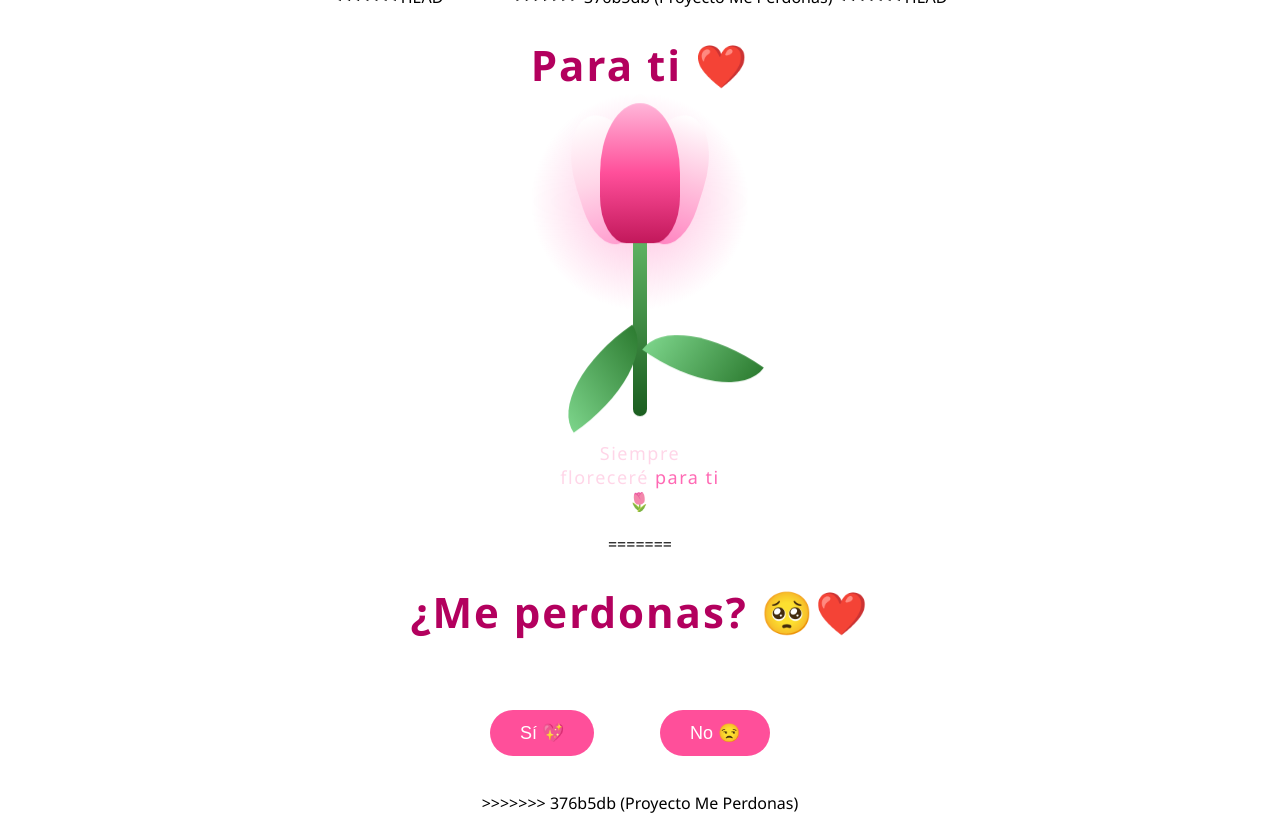
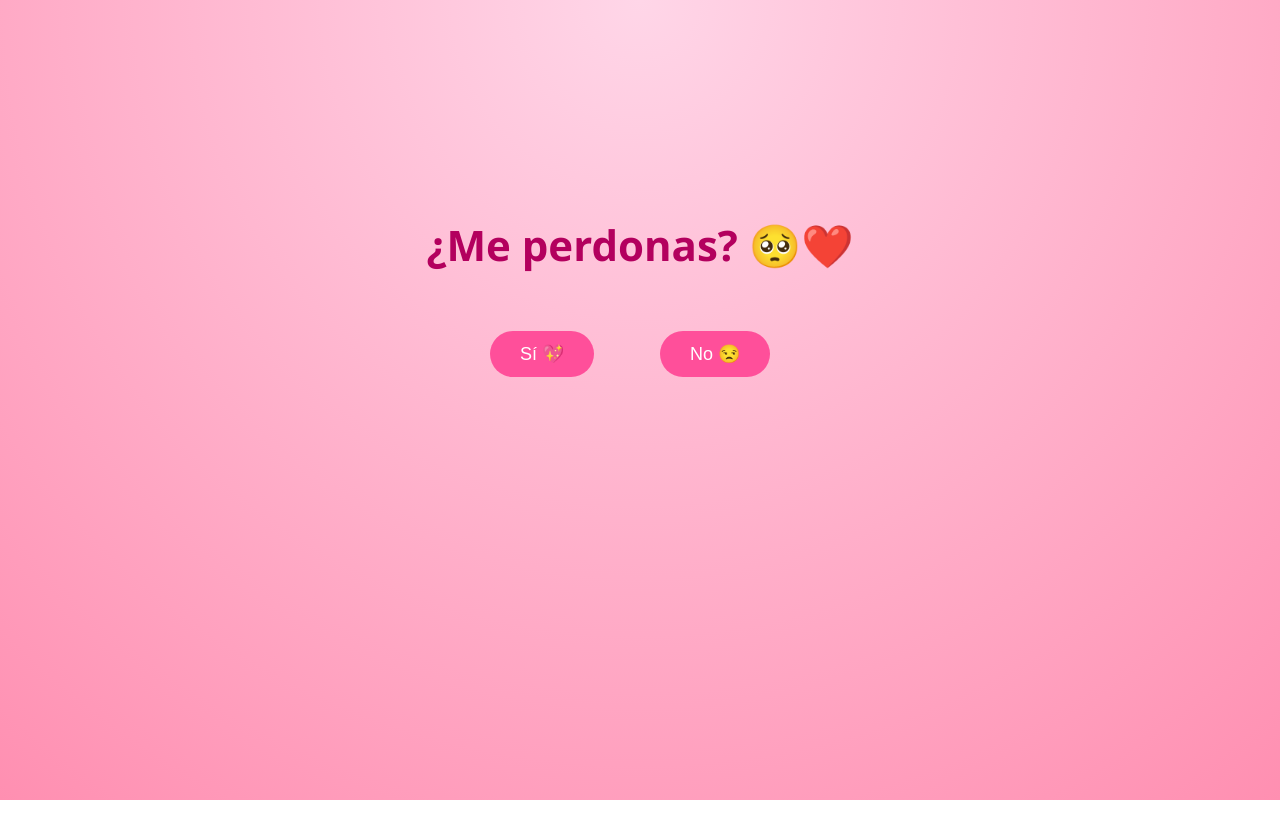
Before and after one commit to RSSL1325/tulipan-para-ti, a plain HTML site: page index.html in a window 1280 px wide. Drawn offline with Linux system fonts and the light colour scheme.

Commit message:
Version final proyecto me perdonas

```diff
--- a/index.html
+++ b/index.html
@@ -1,18 +1,10 @@
 <!DOCTYPE html>
-<<<<<<< HEAD
-<html lang="en">
-<head>
-    <meta charset="UTF-8">
-    <meta name="viewport" content="width=device-width, initial-scale=1.0">
-    <title>Para ti amor❤️</title>
-=======
 <html lang="es">
 <head>
 <meta charset="UTF-8">
 <meta name="viewport" content="width=device-width, initial-scale=1.0">
 <title>¿Me perdonas? ❤️</title>
 
->>>>>>> 376b5db (Proyecto Me Perdonas)
 <style>
 body{
     margin:0;
@@ -21,154 +13,6 @@ body{
     justify-content:center;
     align-items:center;
     flex-direction:column;
-<<<<<<< HEAD
-    background: radial-gradient(circle at bottom, #200020, #000);
-    font-family: 'Segoe UI', sans-serif;
-    overflow:hidden;
-}
-
-h1{
-    color:#ff6fa5;
-    margin-bottom:40px;
-    letter-spacing:2px;
-}
-
-/* ====== CONTENEDOR ====== */
-.escena{
-    position:relative;
-    width:250px;
-    height:450px;
-    display:flex;
-    justify-content:center;
-    align-items:flex-start;
-}
-
-/* ====== TULIPÁN ====== */
-.tulipan{
-    position:relative;
-    width:160px;
-    height:400px;
-    display:flex;
-    flex-direction:column;
-    align-items:center;
-    animation: flotar 6s ease-in-out infinite;
-}
-
-/* ====== LUZ (SIN CUADRO) ====== */
-.luz{
-    position:absolute;
-    top:-40px;
-    width:220px;
-    height:220px;
-    border-radius:50%;
-    background: radial-gradient(circle, rgba(255,105,180,0.45) 0%, transparent 70%);
-    z-index:-1;
-}
-
-/* ====== FLOR ====== */
-.flor{
-    position:relative;
-    width:120px;
-    height:150px;
-}
-
-/* pétalo base */
-.petalo{
-    position:absolute;
-    bottom:0;
-    border-radius:60% 60% 40% 40%;
-}
-
-/* centro */
-.p0{
-    left:20px;
-    width:80px;
-    height:140px;
-    background: linear-gradient(180deg,#ffb6d9,#ff4f9a,#c2185b);
-    z-index:3;
-}
-
-/* izquierdo */
-.p1{
-    left:-5px;
-    width:70px;
-    height:130px;
-    background: linear-gradient(180deg,#ffffff,#ffd6e8,#ff9ecf);
-    transform:rotate(-18deg);
-}
-
-/* derecho */
-.p2{
-    right:-5px;
-    width:70px;
-    height:130px;
-    background: linear-gradient(180deg,#ffffff,#ffc1dd,#ff85c1);
-    transform:rotate(18deg);
-}
-
-/* ====== TALLO ====== */
-.tallo{
-    width:14px;
-    height:260px;
-    background: linear-gradient(180deg,#66bb6a,#1b5e20);
-    border-radius:20px;
-    margin-top:-20px;
-}
-
-/* ====== HOJAS BIEN ALINEADAS ====== */
-.hoja{
-    position:absolute;
-    width:110px;
-    height:55px;
-    background: linear-gradient(90deg,#7bd389,#2e7d32);
-    border-radius:100% 0 100% 0;
-}
-
-.hoja1{
-    top:220px;
-    left: -12px;;
-    transform:rotate(-35deg);
-}
-
-.hoja2{
-    top:200px;
-    right: -38px;
-    transform:rotate(35deg);
-}
-
-/* ====== MENSAJE ====== */
-.mensaje{
-    margin-top: 25px;
-    font-size: 18px;
-    font-weight: 300;
-    letter-spacing: 1.5px;
-    color: #ffd6e8;
-    text-align: center;
-    opacity: 0;
-    animation: aparecerTexto 2.5s ease-out 1.5s forwards;
-}
-
-/* efecto brillo suave */
-.mensaje span{
-    color: #ff69b4;
-}
-
-/* ====== ANIMACIÓN ====== */
-@keyframes flotar{
-    0%{transform:translateY(0px);}
-    50%{transform:translateY(-8px);}
-    100%{transform:translateY(0px);}
-}
-@keyframes aparecerTexto{
-    from{
-        opacity:0;
-        transform: translateY(10px);
-    }
-    to{
-        opacity:1;
-        transform: translateY(0);
-    }
-=======
     background: radial-gradient(circle at top, #ffd6e8, #ff8fb1);
     font-family: 'Segoe UI', sans-serif;
     overflow:hidden;
@@ -216,43 +60,12 @@ button{
     color:#8b004b;
     opacity:0;
     transition:opacity 1s ease;
->>>>>>> 376b5db (Proyecto Me Perdonas)
 }
 </style>
 </head>
 
 <body>
 
-<<<<<<< HEAD
-<h1>Para ti ❤️</h1>
-
-<div class="escena">
-
-    <div class="tulipan">
-
-        <div class="luz"></div>
-
-        <div class="flor">
-            <div class="petalo p1"></div>
-            <div class="petalo p0"></div>
-            <div class="petalo p2"></div>
-        </div>
-
-        <div class="tallo"></div>
-        <div class="hoja hoja1"></div>
-        <div class="hoja hoja2"></div>
-
-        <p class="mensaje">
-    Siempre floreceré <span>para ti</span> 🌷
-</p>
-
-    </div>
-
-</div>
-
-</body>
-</html>
-=======
 <h1>¿Me perdonas? 🥺❤️</h1>
 
 <div class="botones" id="contenedor">
@@ -294,4 +107,3 @@ function perdonado(){
 
 </body>
 </html>
->>>>>>> 376b5db (Proyecto Me Perdonas)
```
